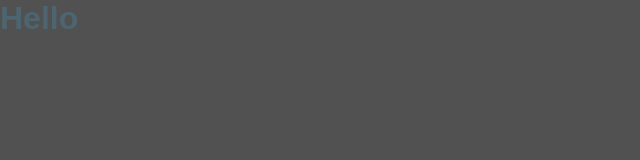
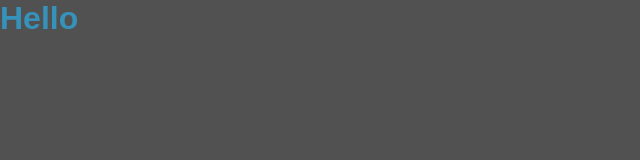
Before and after one commit to Eran2001/dp-css-course, a website built with Vite: page index.html in a window 1280 px wide. Shown: the full height of the page, 0-640 px from the left. Built offline with nearby package versions, Linux system fonts and the light colour scheme; a web font is replaced by a local one.

Commit message:
add color using hsl

```diff
--- a/src/style.css
+++ b/src/style.css
@@ -26,5 +26,5 @@
 }
 
 h1 {
-  color: hwb(198 25% 27% / 0.295);
+  color: hsl(198, 55%, 47%);
 }
```
